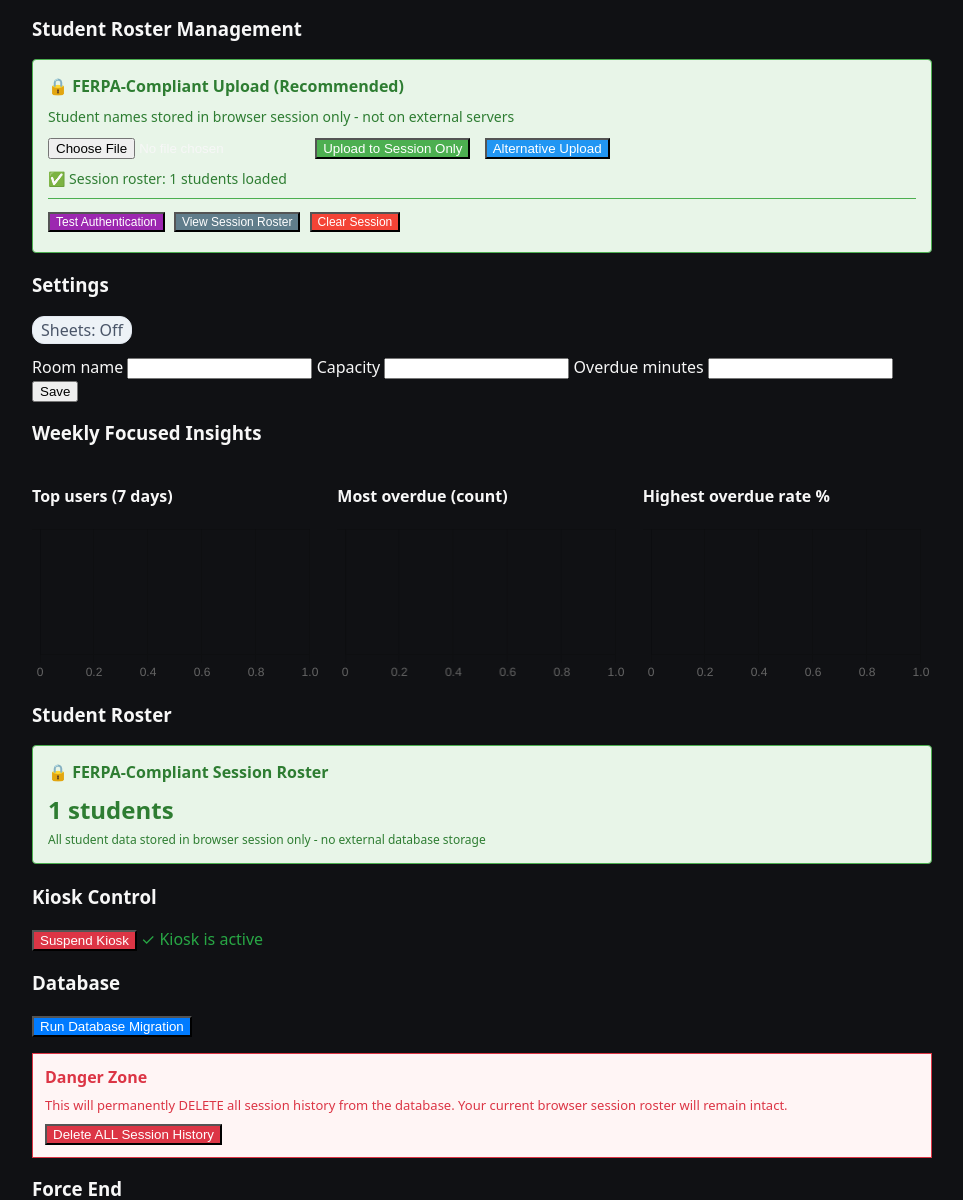
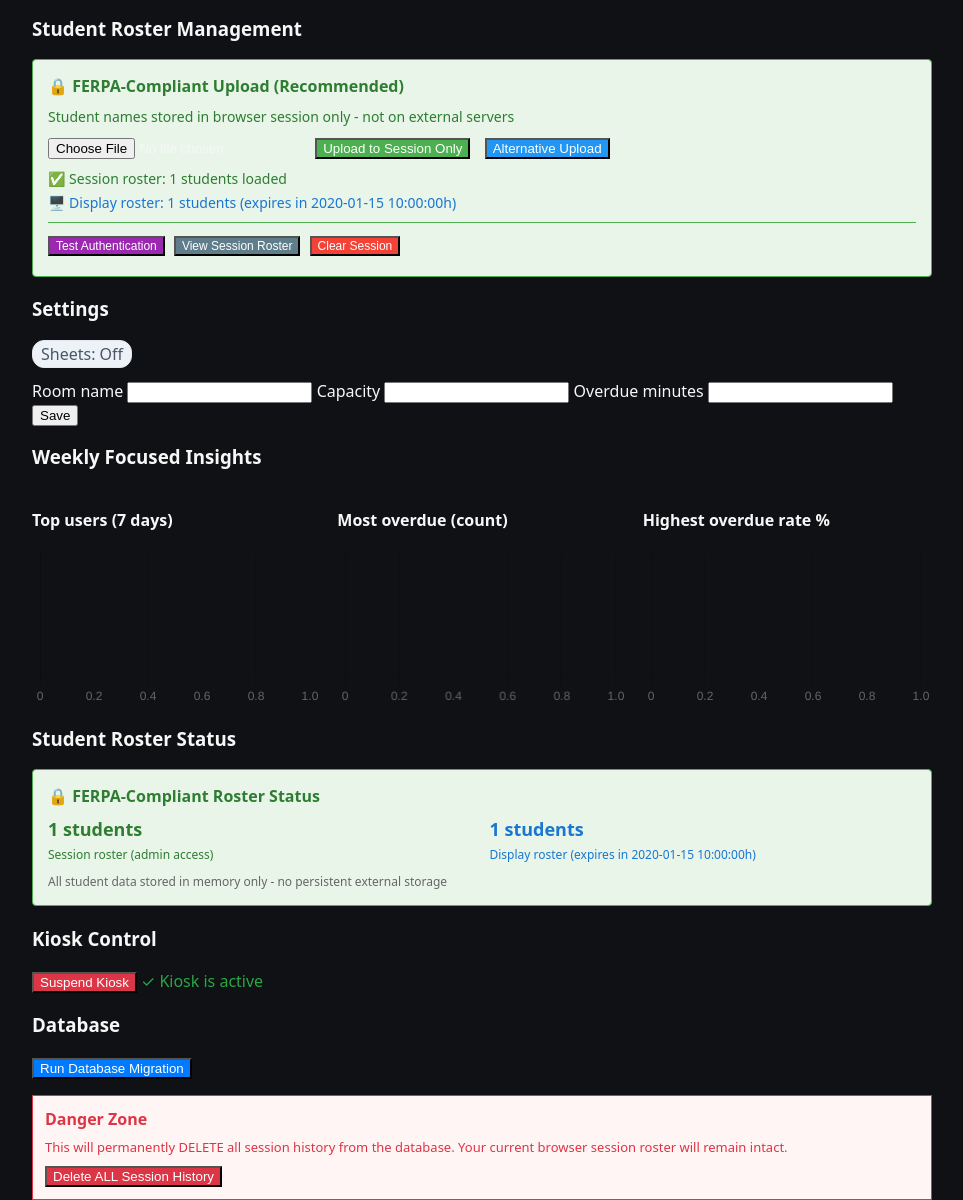
Before and after one commit to notsointeresting/HalllDay, a Flask app: template templates/admin.html in a window 1280 px wide. Shown: the part 175-1375 px from the top of the page, without its empty margins (158-1121 px from the left). Run offline with Flask 3, Linux system fonts and the light colour scheme; tables that the repository leaves empty hold one stand-in row (values such as "Sample post"); the template is opened without the code that fills it: values that come from a table or form of the project are taken from there, most other values are stand-ins (such as "Sample title", 1, 10 or a date in 2020); data that the repository does not hold is empty; a map, chart or similar area stays blank.

Commit message:
Add FERPA-compliant memory roster with expiry
Introduces a memory-based student roster cache that expires after 24 hours to enhance FERPA compliance, ensuring no persistent storage of student data. Updates admin and API endpoints to support both session and memory rosters, displays their status and expiry in the admin UI, and ensures all roster-clearing actions affect both session and memory caches.

```diff
--- a/app.py
+++ b/app.py
@@ -26,6 +26,12 @@ app.config["PERMANENT_SESSION_LIFETIME"] = timedelta(hours=8)  # Admin sessions
 
 db = SQLAlchemy(app)
 TZ = ZoneInfo(config.TIMEZONE)
+
+# FERPA-Compliant Memory Cache for Student Roster
+# This is not persistent storage - roster expires automatically
+_memory_roster = {}
+_roster_expiry = None
+ROSTER_EXPIRY_HOURS = 24  # Roster expires after 24 hours for FERPA compliance
 
 # ---------- Models ----------
 
@@ -72,6 +78,46 @@ STATIC_VERSION = os.getenv("STATIC_VERSION", str(int(time.time())))
 #     except Exception as e:
 #         print(f"Warning: Could not initialize settings row: {e}")
 #         print("You may need to run database migrations.")
+
+# ---------- FERPA-Compliant Roster Utilities ----------
+
+def get_memory_roster():
+    """Get student roster from memory cache, checking expiry for FERPA compliance."""
+    global _memory_roster, _roster_expiry
+
+    if _roster_expiry is None or datetime.now(timezone.utc) > _roster_expiry:
+        # Roster expired or never set - clear it for FERPA compliance
+        _memory_roster = {}
+        _roster_expiry = None
+        return {}
+
+    return _memory_roster
+
+def set_memory_roster(roster_dict):
+    """Set student roster in memory cache with automatic expiry for FERPA compliance."""
+    global _memory_roster, _roster_expiry
+
+    _memory_roster = roster_dict.copy()
+    _roster_expiry = datetime.now(timezone.utc) + timedelta(hours=ROSTER_EXPIRY_HOURS)
+
+def clear_memory_roster():
+    """Clear student roster from memory cache."""
+    global _memory_roster, _roster_expiry
+
+    _memory_roster = {}
+    _roster_expiry = None
+
+def get_student_name(student_id, fallback="Student"):
+    """Get student name from both session and memory roster for FERPA compliance."""
+    # First try session roster (for admin session)
+    session_roster = session.get('student_roster', {})
+    name = session_roster.get(student_id)
+    if name:
+        return name
+
+    # Then try memory roster (for display/kiosk from different sessions)
+    memory_roster = get_memory_roster()
+    return memory_roster.get(student_id, fallback)
 
 # ---------- Utility ----------
 
@@ -177,9 +223,22 @@ def admin():
     open_count = Session.query.filter_by(end_ts=None).count()
     settings = get_settings()
 
-    # FERPA Compliance: Get session-based roster count
+    # FERPA Compliance: Get session-based and memory roster counts
     session_roster = session.get('student_roster', {})
-    roster_count = len(session_roster)
+    session_roster_count = len(session_roster)
+    memory_roster = get_memory_roster()
+    memory_roster_count = len(memory_roster)
+
+    # Calculate memory roster expiry info
+    global _roster_expiry
+    memory_expires_in_hours = None
+    if _roster_expiry:
+        now = datetime.now(timezone.utc)
+        if _roster_expiry > now:
+            remaining = _roster_expiry - now
+            memory_expires_in_hours = round(remaining.total_seconds() / 3600, 1)
+        else:
+            memory_expires_in_hours = 0
 
     # Sheets status/link for admin chip
     try:
@@ -198,7 +257,9 @@ def admin():
         settings=settings,
         sheets_status=sheets_status,
         sheets_link=sheets_link,
-        roster_count=roster_count,  # For FERPA-compliant display
+        session_roster_count=session_roster_count,  # For FERPA-compliant display
+        memory_roster_count=memory_roster_count,
+        memory_expires_in_hours=memory_expires_in_hours,
     )
 
 # ---------- Keep-alive (Render) ----------
@@ -293,11 +354,10 @@ def api_scan():
     if not code:
         return jsonify(ok=False, message="No code scanned"), 400
 
-    # FERPA Compliance: Check session roster only
-    student_roster = session.get('student_roster', {})
-    student_name = student_roster.get(code)
+    # FERPA Compliance: Check both session and memory roster
+    student_name = get_student_name(code)
 
-    if not student_name:
+    if student_name == "Student":  # Default fallback means student not found
         return jsonify(ok=False, message=f"Unknown ID: {code} - Please upload roster first"), 404
 
     # Ensure minimal Student record exists for foreign key constraint (anonymous)
@@ -364,9 +424,8 @@ def api_status():
     if s:
         is_overdue = s.duration_seconds > overdue_minutes * 60
 
-        # FERPA Compliance: Get name from session roster or use anonymous
-        student_roster = session.get('student_roster', {})
-        student_name = student_roster.get(s.student_id, "Student")
+        # FERPA Compliance: Get name from session or memory roster
+        student_name = get_student_name(s.student_id, "Student")
 
         return jsonify(in_use=True, name=student_name, start=to_local(s.start_ts).isoformat(), elapsed=s.duration_seconds, overdue=is_overdue, overdue_minutes=overdue_minutes, kiosk_suspended=kiosk_suspended)
     else:
@@ -382,9 +441,8 @@ def sse_events():
             overdue_minutes = settings["overdue_minutes"]
             kiosk_suspended = settings["kiosk_suspended"]
             if s:
-                # FERPA Compliance: Get name from session roster or use anonymous
-                student_roster = session.get('student_roster', {})
-                student_name = student_roster.get(s.student_id, "Student")
+                # FERPA Compliance: Get name from session or memory roster
+                student_name = get_student_name(s.student_id, "Student")
 
                 payload = {
                     "in_use": True,
@@ -550,11 +608,14 @@ def api_upload_session_roster():
             student_roster[sid] = name
             count += 1
 
-        # Store roster in session only - no database storage
+        # Store roster in both session and memory for FERPA compliance
         session['student_roster'] = student_roster
         session.permanent = True
 
-        return jsonify(ok=True, imported=count, message=f"Roster uploaded to session only - FERPA compliant (no database storage)")
+        # Also store in memory cache so display can access it (expires automatically)
+        set_memory_roster(student_roster)
+
+        return jsonify(ok=True, imported=count, message=f"Roster uploaded (FERPA compliant - memory only, expires in {ROSTER_EXPIRY_HOURS} hours)")
 
     except Exception as e:
         return jsonify(ok=False, message=f"Upload failed: {str(e)}"), 500
@@ -572,12 +633,37 @@ def api_get_session_roster():
     student_roster = session.get('student_roster', {})
     return jsonify(ok=True, roster=student_roster, count=len(student_roster))
 
+@app.get("/api/memory_roster_status")
+@require_admin_auth_api
+def api_get_memory_roster_status():
+    """Get memory roster status for admin display"""
+    global _roster_expiry
+    memory_roster = get_memory_roster()
+
+    status = {
+        'count': len(memory_roster),
+        'active': len(memory_roster) > 0,
+        'expiry': _roster_expiry.isoformat() if _roster_expiry else None,
+        'expires_in_hours': None
+    }
+
+    if _roster_expiry:
+        now = datetime.now(timezone.utc)
+        if _roster_expiry > now:
+            remaining = _roster_expiry - now
+            status['expires_in_hours'] = round(remaining.total_seconds() / 3600, 1)
+        else:
+            status['expires_in_hours'] = 0
+
+    return jsonify(ok=True, **status)
+
 @app.post("/api/clear_session_roster")
 @require_admin_auth_api
 def api_clear_session_roster():
-    """Clear the session roster"""
+    """Clear both session and memory roster for FERPA compliance"""
     session.pop('student_roster', None)
-    return jsonify(ok=True, message="Session roster cleared")
+    clear_memory_roster()
+    return jsonify(ok=True, message="All rosters cleared (session and memory)")
 
 
 
--- a/templates/admin.html
+++ b/templates/admin.html
@@ -19,8 +19,15 @@
       <button type="button" id="sessionUploadBtn" style="background: #2196f3; color: white;">Alternative Upload</button>
     </form>
     <div id="sessionRosterResult"></div>
-    {% if roster_count > 0 %}
-      <p style="margin: 10px 0 0 0; color: #2e7d32; font-size: 14px;">✅ Session roster: {{ roster_count }} students loaded</p>
+    {% if session_roster_count > 0 %}
+      <p style="margin: 10px 0 0 0; color: #2e7d32; font-size: 14px;">✅ Session roster: {{ session_roster_count }} students loaded</p>
+    {% endif %}
+    {% if memory_roster_count > 0 %}
+      <p style="margin: 5px 0 0 0; color: #1976d2; font-size: 14px;">🖥️ Display roster: {{ memory_roster_count }} students
+      {% if memory_expires_in_hours is not none %}
+        (expires in {{ memory_expires_in_hours }}h)
+      {% endif %}
+      </p>
     {% endif %}
 
     <!-- Debug Authentication -->
@@ -71,11 +78,24 @@
     </div>
   </div>
 
-  <h3>Student Roster</h3>
+  <h3>Student Roster Status</h3>
   <div style="background: #e8f5e8; border: 1px solid #4caf50; border-radius: 4px; padding: 15px; margin-bottom: 20px;">
-    <h4 style="color: #2e7d32; margin: 0 0 10px 0;">🔒 FERPA-Compliant Session Roster</h4>
-    <p style="margin: 0; font-size: 24px; font-weight: bold; color: #2e7d32;">{{ roster_count }} students</p>
-    <p style="margin: 5px 0 0 0; color: #2e7d32; font-size: 12px;">All student data stored in browser session only - no external database storage</p>
+    <h4 style="color: #2e7d32; margin: 0 0 10px 0;">🔒 FERPA-Compliant Roster Status</h4>
+    <div style="display: grid; grid-template-columns: 1fr 1fr; gap: 15px;">
+      <div>
+        <p style="margin: 0; font-size: 18px; font-weight: bold; color: #2e7d32;">{{ session_roster_count }} students</p>
+        <p style="margin: 5px 0 0 0; color: #2e7d32; font-size: 12px;">Session roster (admin access)</p>
+      </div>
+      <div>
+        <p style="margin: 0; font-size: 18px; font-weight: bold; color: #1976d2;">{{ memory_roster_count }} students</p>
+        <p style="margin: 5px 0 0 0; color: #1976d2; font-size: 12px;">Display roster
+        {% if memory_expires_in_hours is not none %}
+          (expires in {{ memory_expires_in_hours }}h)
+        {% endif %}
+        </p>
+      </div>
+    </div>
+    <p style="margin: 10px 0 0 0; color: #666; font-size: 12px;">All student data stored in memory only - no persistent external storage</p>
   </div>
 
   <h3>Kiosk Control</h3>
```
